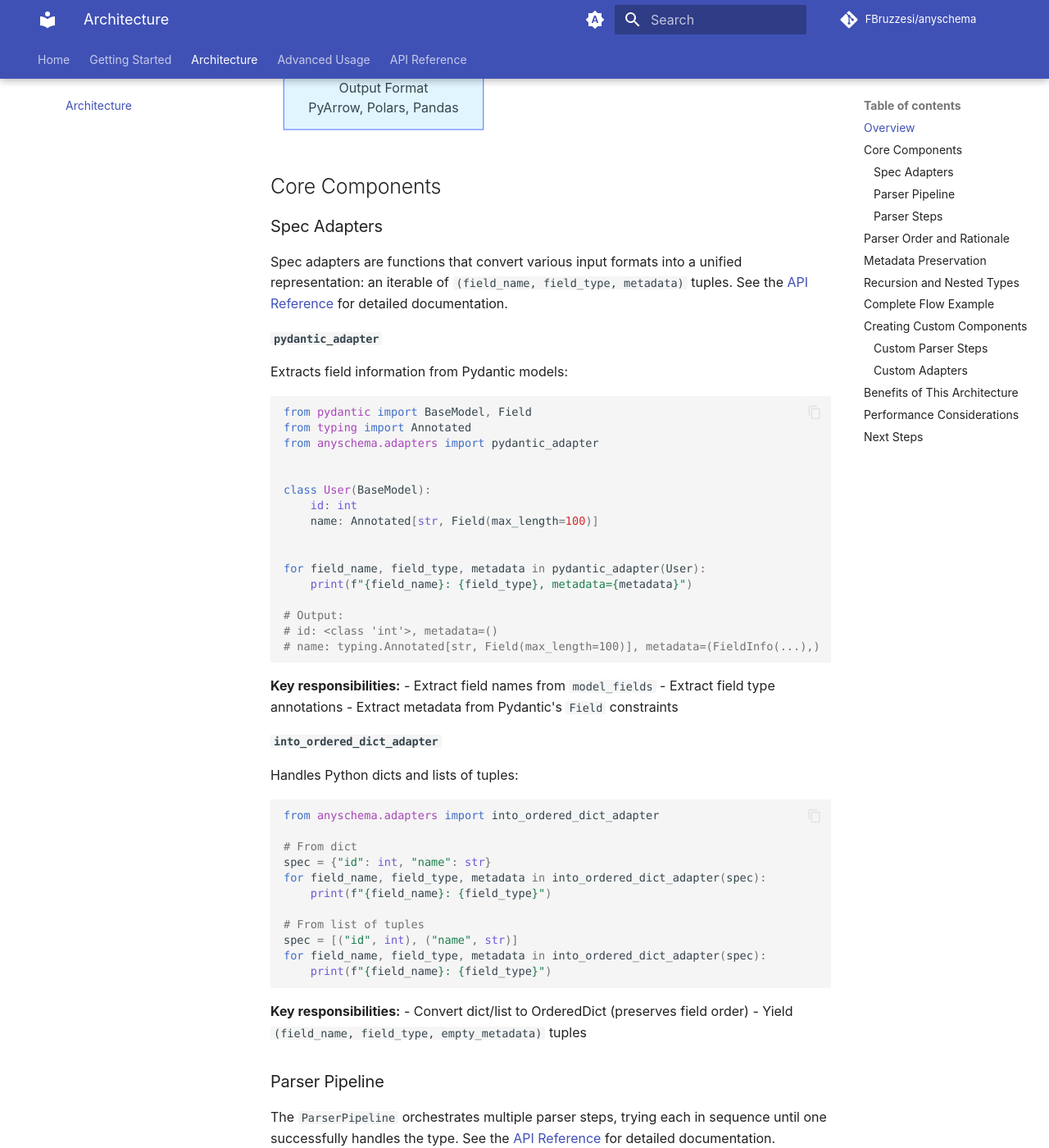
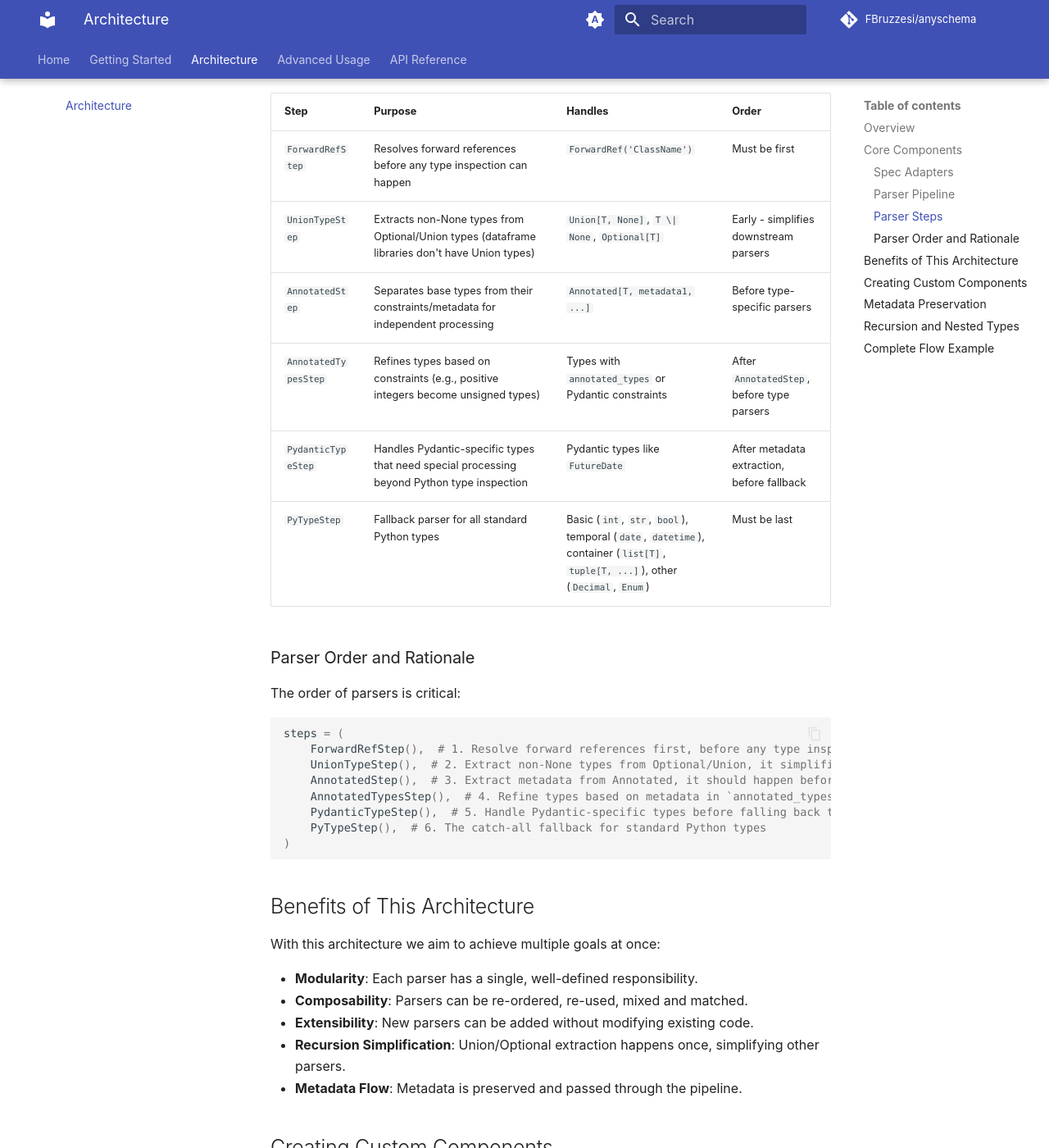
Before and after one commit to FBruzzesi/anyschema, an MkDocs documentation site: the page built from docs/architecture.md, in a window 1280 px wide and 1400 px high, scrolled down 1754 px. Shown: the whole window at 82% size. Built offline with MkDocs 1.6.1 and Material for MkDocs 9.7.7, drawn with Linux system fonts in a browser that asks for light colours; comment, search, counter and statistics services are not loaded; some of the changed text lies outside the part shown.

Commit message:
architecture

````diff
--- a/docs/architecture.md
+++ b/docs/architecture.md
@@ -1,278 +1,148 @@
 # Architecture
 
-This page provides a deep dive into anyschema's internal design and architecture. Understanding these concepts will help you extend anyschema and troubleshoot issues.
+This page provides a deep dive into anyschema's internal design and architecture.
+Understanding these concepts will help you extend anyschema and troubleshoot issues.
 
 ## Overview
 
 anyschema follows a pipeline architecture with two main components:
 
-1. **Spec Adapters**: Convert input specifications into a normalized format
-2. **Parser Pipeline**: Chain of parser steps that convert types to Narwhals dtypes
+1. **Spec Adapters**: Convert input specifications into a normalized format.
+    For specifications supported directly by anyschema there is no need to create custom adapters.
+2. **Parser Pipeline**: A sequence of parser steps that convert types into Narwhals dtypes.
 
 ```mermaid
+---
+config:
+  look: handDrawn
+  theme: neutral
+---
 flowchart TD
-    A[Input Spec<br/>Pydantic Model, dict, list] --> B[Spec Adapter]
-    B -->|pydantic_adapter<br/>into_ordered_dict_adapter| C[field_name, type, metadata]
-    C --> D[Parser Pipeline]
+    A[Input Specification] --> B[Spec Adapter]
+    B --> C[ParserPipeline]
+    C --> D[Narwhals Schema]
+    D --> E[Output Format]
 
-    D --> E[ForwardRefStep]
-    E --> F[UnionTypeStep]
-    F --> G[AnnotatedStep]
-    G --> H[AnnotatedTypesStep]
-    H --> I[PydanticTypeStep]
-    I --> J[PyTypeStep]
+    NA["Pydantic Models<br/>Python mappings or sequences"]
+    NB["pydantic_adapter<br/>into_ordered_dict_adapter"]
+    NE["pyarrow, polars or pandas schema"]
 
-    J --> K[Narwhals DType]
-    K --> L[Narwhals Schema]
-    L --> M[Output Format<br/>PyArrow, Polars, Pandas]
+    A -.-> NA
+    B -.-> NB
+    E -.-> NE
+
+    C -.->|steps| P[Parser Steps]
+
+    subgraph Pipeline["Parser Pipeline Steps"]
+        P1[ForwardRefStep] --> P2[UnionTypeStep]
+        P2 --> P3[AnnotatedStep]
+        P3 --> P4[AnnotatedTypesStep]
+        P4 --> P5[PydanticTypeStep]
+        P5 --> P6[PyTypeStep]
+
+        N1["Resolves forward references"]
+        N2["Extracts non-None types"]
+        N3["Separates base type from metadata"]
+        N4["Refines types based on constraints"]
+        N5["Handles Pydantic-specific types"]
+        N6["Fallback for standard Python types"]
+
+        P1 -.-> N1
+        P2 -.-> N2
+        P3 -.-> N3
+        P4 -.-> N4
+        P5 -.-> N5
+        P6 -.-> N6
+    end
+
+    P -.-> P1
 
     style A fill:#e1f5ff
     style B fill:#fff4e6
-    style D fill:#f3e5f5
-    style L fill:#e8f5e9
-    style M fill:#e1f5ff
+    style C fill:#f3e5f5
+    style D fill:#e8f5e9
+    style E fill:#e1f5ff
+    style NA fill:#fff,stroke:#999,stroke-dasharray: 5 5
+    style NB fill:#fff,stroke:#999,stroke-dasharray: 5 5
+    style NE fill:#fff,stroke:#999,stroke-dasharray: 5 5
+    style N1 fill:#fff,stroke:#999,stroke-dasharray: 5 5
+    style N2 fill:#fff,stroke:#999,stroke-dasharray: 5 5
+    style N3 fill:#fff,stroke:#999,stroke-dasharray: 5 5
+    style N4 fill:#fff,stroke:#999,stroke-dasharray: 5 5
+    style N5 fill:#fff,stroke:#999,stroke-dasharray: 5 5
+    style N6 fill:#fff,stroke:#999,stroke-dasharray: 5 5
+    style P fill:#f3e5f5
 ```
 
 ## Core Components
 
 ### Spec Adapters
 
-Spec adapters are functions that convert various input formats into a unified representation: an iterable of `(field_name, field_type, metadata)` tuples. See the [API Reference](api-reference.md#spec-adapters) for detailed documentation.
+Spec adapters are functions that convert various input formats into a unified representation, namely an iterable of
+`(field_name, field_type, metadata)` tuples.
 
-#### `pydantic_adapter`
-
-Extracts field information from Pydantic models:
-
-```python
-from pydantic import BaseModel, Field
-from typing import Annotated
-from anyschema.adapters import pydantic_adapter
-
-
-class User(BaseModel):
-    id: int
-    name: Annotated[str, Field(max_length=100)]
-
-
-for field_name, field_type, metadata in pydantic_adapter(User):
-    print(f"{field_name}: {field_type}, metadata={metadata}")
-
-# Output:
-# id: <class 'int'>, metadata=()
-# name: typing.Annotated[str, Field(max_length=100)], metadata=(FieldInfo(...),)
-```
-
-**Key responsibilities:**
-- Extract field names from `model_fields`
-- Extract field type annotations
-- Extract metadata from Pydantic's `Field` constraints
-
-#### `into_ordered_dict_adapter`
-
-Handles Python dicts and lists of tuples:
-
-```python
-from anyschema.adapters import into_ordered_dict_adapter
-
-# From dict
-spec = {"id": int, "name": str}
-for field_name, field_type, metadata in into_ordered_dict_adapter(spec):
-    print(f"{field_name}: {field_type}")
-
-# From list of tuples
-spec = [("id", int), ("name", str)]
-for field_name, field_type, metadata in into_ordered_dict_adapter(spec):
-    print(f"{field_name}: {field_type}")
-```
-
-**Key responsibilities:**
-- Convert dict/list to OrderedDict (preserves field order)
-- Yield `(field_name, field_type, empty_metadata)` tuples
+See the [API Reference](api-reference/adapters.md) for detailed documentation.
 
 ### Parser Pipeline
 
-The `ParserPipeline` orchestrates multiple parser steps, trying each in sequence until one successfully handles the type. See the [API Reference](api-reference.md#parserpipeline) for detailed documentation.
+The [`ParserPipeline`](api-reference/parsers.md#parserpipeline) orchestrates multiple parser steps, executing each step
+in sequence until one successfully handles the type (or raises an error).
 
-```python
+```python exec="true" source="above" result="python" session="parser-pipeline"
 from anyschema.parsers import ParserPipeline, PyTypeStep
 
-# Create a simple pipeline
 pipeline = ParserPipeline(steps=[PyTypeStep()])
 
-# Parse a type
 dtype = pipeline.parse(int)
-print(dtype)  # Int64
+print(dtype)
 ```
-
-**Key methods:**
-- `parse(input_type, metadata=(), strict=True)`: Try each parser until one succeeds
 
 ### Parser Steps
 
-Each parser step is responsible for handling specific type patterns. Steps implement the `ParserStep` abstract base class.
+Each parser step is responsible for handling specific type patterns.
+Steps inherit from the [`ParserStep`](api-reference/parsers.md#parserstep) abstract base class.
 
-#### 1. ForwardRefStep
+| Step | Purpose | Handles | Order |
+|------|---------|---------|-------|
+| `ForwardRefStep` | Resolves forward references before any type inspection can happen | `ForwardRef('ClassName')` | Must be first |
+| `UnionTypeStep` | Extracts non-None types from Optional/Union types (dataframe libraries don't have Union types) | `Union[T, None]`, `T \| None`, `Optional[T]` | Early - simplifies downstream parsers |
+| `AnnotatedStep` | Separates base types from their constraints/metadata for independent processing | `Annotated[T, metadata1, ...]` | Before type-specific parsers |
+| `AnnotatedTypesStep` | Refines types based on constraints (e.g., positive integers become unsigned types) | Types with `annotated_types` or Pydantic constraints | After `AnnotatedStep`, before type parsers |
+| `PydanticTypeStep` | Handles Pydantic-specific types that need special processing beyond Python type inspection | Pydantic types like `FutureDate` | After metadata extraction, before fallback |
+| `PyTypeStep` | Fallback parser for all standard Python types | Basic (`int`, `str`, `bool`), temporal (`date`, `datetime`), container (`list[T]`, `tuple[T, ...]`), other (`Decimal`, `Enum`) | Must be last |
 
-**Purpose**: Resolves forward references to actual types.
-
-**Handles**: `ForwardRef('ClassName')`
-
-**Why it exists**: Forward references need to be resolved before any type inspection can happen.
-
-```python
-from typing import ForwardRef
-from anyschema.parsers import ForwardRefStep, ParserPipeline, PyTypeStep
-
-forward_ref_step = ForwardRefStep()
-python_step = PyTypeStep()
-pipeline = ParserPipeline([forward_ref_step, python_step])
-
-forward_ref_step.pipeline = pipeline
-python_step.pipeline = pipeline
-
-# ForwardRef to int
-ref = ForwardRef("int")
-dtype = forward_ref_step.parse(ref)
-print(dtype)  # Int64
-```
-
-**Order**: Must be first! Forward references must be resolved before any other parsing.
-
-#### 2. UnionTypeStep
-
-**Purpose**: Handles Union types, particularly `Optional[T]` (which is `Union[T, None]`).
-
-**Handles**:
-- `Union[T, None]`
-- `T | None` (PEP 604 syntax)
-- `Optional[T]`
-
-**Why it exists**: Dataframe libraries typically don't have Union types. We extract the non-None type and let subsequent parsers handle it. The nullable information is preserved in the schema.
-
-```python
-from anyschema.parsers import UnionTypeStep, ParserPipeline, PyTypeStep
-
-union_step = UnionTypeStep()
-python_step = PyTypeStep()
-pipeline = ParserPipeline([union_step, python_step])
-
-union_step.pipeline = pipeline
-python_step.pipeline = pipeline
-
-# Parse Optional[int]
-dtype = union_step.parse(int | None)
-print(dtype)  # Int64 (nullable)
-```
-
-**Order**: Should be early in the pipeline. Extracting the real type early simplifies downstream parsers.
-
-#### 3. AnnotatedStep
-
-**Purpose**: Extracts types and metadata from `typing.Annotated`.
-
-**Handles**: `Annotated[T, metadata1, metadata2, ...]`
-
-**Why it exists**: Separates the base type from its constraints/metadata, allowing other parsers to process them independently.
-
-```python
-from typing import Annotated
-from anyschema.parsers import AnnotatedStep, ParserPipeline, PyTypeStep
-
-annotated_step = AnnotatedStep()
-python_step = PyTypeStep()
-pipeline = ParserPipeline([annotated_step, python_step])
-
-annotated_step.pipeline = pipeline
-python_step.pipeline = pipeline
-
-# Parse Annotated[int, "some metadata"]
-dtype = annotated_step.parse(Annotated[int, "some metadata"])
-print(dtype)  # Int64
-```
-
-**Order**: Should come after UnionTypeStep but before type-specific parsers. This ensures metadata is extracted before type refinement.
-
-#### 4. AnnotatedTypesStep
-
-**Purpose**: Refines types based on constraint metadata (e.g., positive integers).
-
-**Handles**: Types with `annotated_types` or Pydantic constraint metadata
-
-**Why it exists**: Constraints like "positive integer" should map to unsigned integer types for better performance and correctness.
-
-```python
-from pydantic import PositiveInt
-from anyschema import AnySchema
-
-
-class Data(BaseModel):
-    count: PositiveInt  # Becomes UInt64, not Int64
-
-
-schema = AnySchema(spec=Data)
-print(schema.to_arrow())
-# count: uint64
-```
-
-**Order**: Must come after AnnotatedStep (to receive extracted metadata) but before PydanticTypeStep and PyTypeStep.
-
-#### 5. PydanticTypeStep
-
-**Purpose**: Handles Pydantic-specific types that don't have direct Python equivalents.
-
-**Handles**: Pydantic types like `Json`, custom Pydantic types
-
-**Why it exists**: Some Pydantic types need special handling that pure Python type inspection can't provide.
-
-**Order**: Should come after metadata extraction but before the fallback PyTypeStep.
-
-#### 6. PyTypeStep
-
-**Purpose**: Handles basic Python types (the fallback parser).
-
-**Handles**:
-- Basic types: `int`, `float`, `str`, `bool`, `bytes`
-- Temporal types: `date`, `datetime`, `time`, `timedelta`
-- Container types: `list[T]`, `tuple[T, ...]`, `Sequence[T]`, `Iterable[T]`
-- Other types: `Decimal`, `Enum`, `object`
-
-**Why it exists**: This is the fundamental parser that handles all standard Python types.
-
-```python
-from anyschema.parsers import PyTypeStep
-
-python_step = PyTypeStep()
-
-print(python_step.parse(int))  # Int64
-print(python_step.parse(str))  # String
-print(python_step.parse(list[int]))  # List(Int64)
-```
-
-**Order**: Should be last! This is the fallback parser that handles standard types after all specialized parsers have had a chance.
-
-## Parser Order and Rationale
+### Parser Order and Rationale
 
 The order of parsers is critical:
 
 ```python
 steps = (
-    ForwardRefStep(),  # 1. Resolve forward references first
-    UnionTypeStep(),  # 2. Extract non-None types from Optional/Union
-    AnnotatedStep(),  # 3. Extract metadata from Annotated
-    AnnotatedTypesStep(),  # 4. Refine types based on metadata
-    PydanticTypeStep(),  # 5. Handle Pydantic-specific types
-    PyTypeStep(),  # 6. Fallback to basic Python types
+    ForwardRefStep(),  # 1. Resolve forward references first, before any type inspection
+    UnionTypeStep(),  # 2. Extract non-None types from Optional/Union, it simplifies all downstream parsers
+    AnnotatedStep(),  # 3. Extract metadata from Annotated, it should happen before type-specific logic
+    AnnotatedTypesStep(),  # 4. Refine types based on metadata in `annotated_types` library
+    PydanticTypeStep(),  # 5. Handle Pydantic-specific types before falling back to Python types
+    PyTypeStep(),  # 6. The catch-all fallback for standard Python types
 )
 ```
 
-**Why this order?**
+## Benefits of This Architecture
 
-1. **ForwardRefStep first**: Forward references must be resolved before any type inspection
-2. **UnionTypeStep early**: Extracting the real type simplifies all downstream parsers
-3. **AnnotatedStep early**: Metadata extraction should happen before type-specific logic
-4. **AnnotatedTypesStep**: Refine types based on the extracted metadata
-5. **PydanticTypeStep**: Handle Pydantic-specific types before falling back to Python types
-6. **PyTypeStep last**: The catch-all fallback for standard Python types
+With this architecture we aim to achieve multiple goals at once:
+
+* **Modularity**: Each parser has a single, well-defined responsibility.
+* **Composability**: Parsers can be re-ordered, re-used, mixed and matched.
+* **Extensibility**: New parsers can be added without modifying existing code.
+* **Recursion Simplification**: Union/Optional extraction happens once, simplifying other parsers.
+* **Metadata Flow**: Metadata is preserved and passed through the pipeline.
+
+## Creating Custom Components
+
+This architecture is designed to be easily extensible and customizable, both in terms of adding new parser steps and
+creating custom adapters.
+
+Learn how to extend `anyschema` with custom functionality. For more detailed examples, see the
+[Advanced Usage](user-guide/advanced.md) guide.
 
 ## Metadata Preservation
 
@@ -284,19 +154,14 @@
 
 
 class Product(BaseModel):
-    # Pydantic adds metadata through Field
-    price: Annotated[float, Field(gt=0)]
+    quantity: PositiveInt  # PositiveInt is itself an Annotated type with constraints
+```
 
-    # PositiveInt is itself an Annotated type with constraints
-    quantity: PositiveInt
+The pipeline processes this as:
 
-
-# The pipeline processes this as:
-# 1. pydantic_adapter extracts: ("price", Annotated[float, Field(gt=0)], (FieldInfo,))
-# 2. AnnotatedStep extracts: float with metadata (Field(gt=0), FieldInfo)
-# 3. AnnotatedTypesStep refines based on constraints
-# 4. PyTypeStep converts float to Float64
-```
+1. pydantic_adapter extracts: ("price", Annotated[float, Field(gt=0)], (FieldInfo,))
+2. AnnotatedStep extracts: float with metadata (Field(gt=0), FieldInfo)
+3. AnnotatedTypesStep refines based on constraints and converts to UInt64 (instead of Int64)
 
 ## Recursion and Nested Types
 
@@ -315,15 +180,14 @@
 class Person(BaseModel):
     name: str
     addresses: list[Address]  # Nested type!
+```
 
+Processing flow:
 
-# Processing flow:
-# 1. pydantic_adapter yields: ("addresses", list[Address], ())
-# 2. PyTypeStep sees list[T] and recursively calls:
-#    pipeline.parse(Address, metadata=())
-# 3. The pipeline handles Address as a Pydantic model
-# 4. Result: List(Struct([('street', String), ('city', String)]))
-```
+1. `pydantic_adapter` yields: `("addresses", list[Address], ())`
+2. `PyTypeStep` sees `list[T]` and recursively calls: `pipeline.parse(Address, metadata=())`
+3. The pipeline handles `Address` as a Pydantic model (which is considered a `Struct`)
+4. Result: `List(Struct([('street', String), ('city', String)]))`
 
 ## Complete Flow Example
 
@@ -343,113 +207,47 @@
 schema = AnySchema(spec=Student)
 ```
 
-**Step-by-step processing:**
+Complete processing flow:
 
-1. **Spec Adapter** (`pydantic_adapter`):
-   - Extracts: `("name", str, ())`
-   - Extracts: `("age", PositiveInt, ())`
-   - Extracts: `("classes", list[str] | None, ())`
+1. Spec Adapter: (`pydantic_adapter`):
+    * Extracts: `("name", str, ())`
+    * Extracts: `("age", PositiveInt, ())`
+    * Extracts: `("classes", list[str] | None, ())`
 
-2. **Parse `name: str`**:
-   - ForwardRefStep: Not a ForwardRef → returns None
-   - UnionTypeStep: Not a Union → returns None
-   - AnnotatedStep: Not Annotated → returns None
-   - AnnotatedTypesStep: No metadata → returns None
-   - PydanticTypeStep: Not a Pydantic type → returns None
-   - PyTypeStep: `str` → returns `String()`
-   - **Result**: `String()`
+2. Parser pipeline for `name: str`:
+    * `ForwardRefStep`: Not a `ForwardRef` -> returns `None`
+    * `UnionTypeStep`: Not a `Union` -> returns `None`
+    * `AnnotatedStep`: Not `Annotated` -> returns `None`
+    * `AnnotatedTypesStep`: No metadata -> returns `None`
+    * `PydanticTypeStep`: Not a Pydantic type -> returns `None`
+    * `PyTypeStep`: `str` -> returns `String()`
+    * **Result**: `String()`
 
-3. **Parse `age: PositiveInt`**:
-   - ForwardRefStep: Not a ForwardRef → returns None
-   - UnionTypeStep: Not a Union → returns None
-   - AnnotatedStep: `PositiveInt` is `Annotated[int, ...]` → extracts `int` with metadata
-   - Recursively parse `int` with metadata:
-     - AnnotatedTypesStep: Metadata indicates positive constraint → returns `UInt64()`
-   - **Result**: `UInt64()`
+3. Parser pipeline for `age: PositiveInt`:
+    * `ForwardRefStep`: Not a `ForwardRef` -> returns `None`
+    * `UnionTypeStep`: Not a `Union` -> returns `None`
+    * `AnnotatedStep`: `PositiveInt` is `Annotated[int, ...]` -> extracts `int` with metadata
+    * Recursively parse `int` with metadata:
 
-4. **Parse `classes: list[str] | None`**:
-   - ForwardRefStep: Not a ForwardRef → returns None
-   - UnionTypeStep: Is a Union! Extracts `list[str]` (non-None type)
-   - Recursively parse `list[str]`:
-     - AnnotatedStep: Not Annotated → returns None
-     - AnnotatedTypesStep: No metadata → returns None
-     - PydanticTypeStep: Not a Pydantic type → returns None
-     - PyTypeStep: `list[str]` → recursively parse `str` → returns `List(String())`
-   - **Result**: `List(String())` (nullable)
+        * `AnnotatedTypesStep`: Metadata indicates positive constraint -> returns `UInt64()`
+        * **Result**: `UInt64()`
+
+4. Parse `classes: list[str] | None`:
+
+    * `ForwardRefStep`: Not a `ForwardRef` -> returns `None`
+    * `UnionTypeStep`: Is a `Union`! Extracts `list[str]` (non-None type)
+    * Recursively parse `list[str]`:
+
+        * `ForwardRefStep`: Not a `ForwardRef` -> returns `None`
+        * `UnionTypeStep`: Not a `Union` -> returns `None`
+        * `AnnotatedStep`: Not `Annotated` -> returns `None`
+        * `AnnotatedTypesStep`: No metadata -> returns `None`
+        * `PydanticTypeStep`: Not a Pydantic type -> returns `None`
+        * `PyTypeStep`: `list[str]` -> recursively parse `str` (within the generic) -> returns `List(String())`
+        * **Result**: `List(String())` (nullable)
 
 5. **Final Schema**:
+
    ```python
-   Schema({"name": String(), "age": UInt64(), "classes": List(String())})  # nullable
+   Schema({"name": String(), "age": UInt64(), "classes": List(String())})
    ```
-
-## Creating Custom Components
-
-Learn how to extend anyschema with custom functionality. For more detailed examples, see the [Advanced Usage](advanced.md) guide.
-
-### Custom Parser Steps
-
-To create a custom parser step, implement the `ParserStep` protocol:
-
-```python
-from typing import Any
-from narwhals.dtypes import DType
-from anyschema.parsers import ParserStep
-import narwhals as nw
-
-
-class MyCustomStep(ParserStep):
-    """Handles my custom types."""
-
-    def parse(self, input_type: Any, metadata: tuple = ()) -> DType | None:
-        """Parse custom types.
-
-        Returns:
-            A Narwhals DType if this parser handles the type, None otherwise.
-        """
-        if input_type is MyCustomType:
-            return nw.String()
-
-        # Return None if we can't handle this type
-        return None
-```
-
-### Custom Adapters
-
-To create a custom adapter, implement a function that yields `(field_name, field_type, metadata)` tuples:
-
-```python
-from typing import Any, Iterator
-
-
-def my_custom_adapter(spec: Any) -> Iterator[tuple[str, type, tuple]]:
-    """Convert custom spec format to field specifications.
-
-    Yields:
-        Tuples of (field_name, field_type, metadata)
-    """
-    for field in spec.get_fields():
-        yield field.name, field.type, ()
-```
-
-## Benefits of This Architecture
-
-1. **Modularity**: Each parser has a single, well-defined responsibility
-2. **Composability**: Parsers can be mixed, matched, and reordered
-3. **Extensibility**: New parsers can be added without modifying existing code
-4. **Testability**: Each parser can be tested independently
-5. **Recursion Simplification**: Union/Optional extraction happens once, simplifying other parsers
-6. **Metadata Flow**: Metadata is preserved and passed through the pipeline
-7. **Clear Separation**: Input adaptation is separate from type parsing
-
-## Performance Considerations
-
-- **Caching**: The `make_pipeline` function uses `@lru_cache` to avoid recreating pipelines
-- **Early Returns**: Parsers return as soon as they find a match
-- **Lazy Evaluation**: Adapters use generators for memory efficiency
-- **Order Optimization**: More common types are checked earlier in the pipeline
-
-## Next Steps
-
-- Learn how to create [Custom Parser Steps and Adapters](advanced.md) with detailed examples
-- Check the [API Reference](api-reference.md) for complete API documentation
-- See [Getting Started](getting-started.md) for basic usage examples
````
Also changed, not shown: 1 other file.
